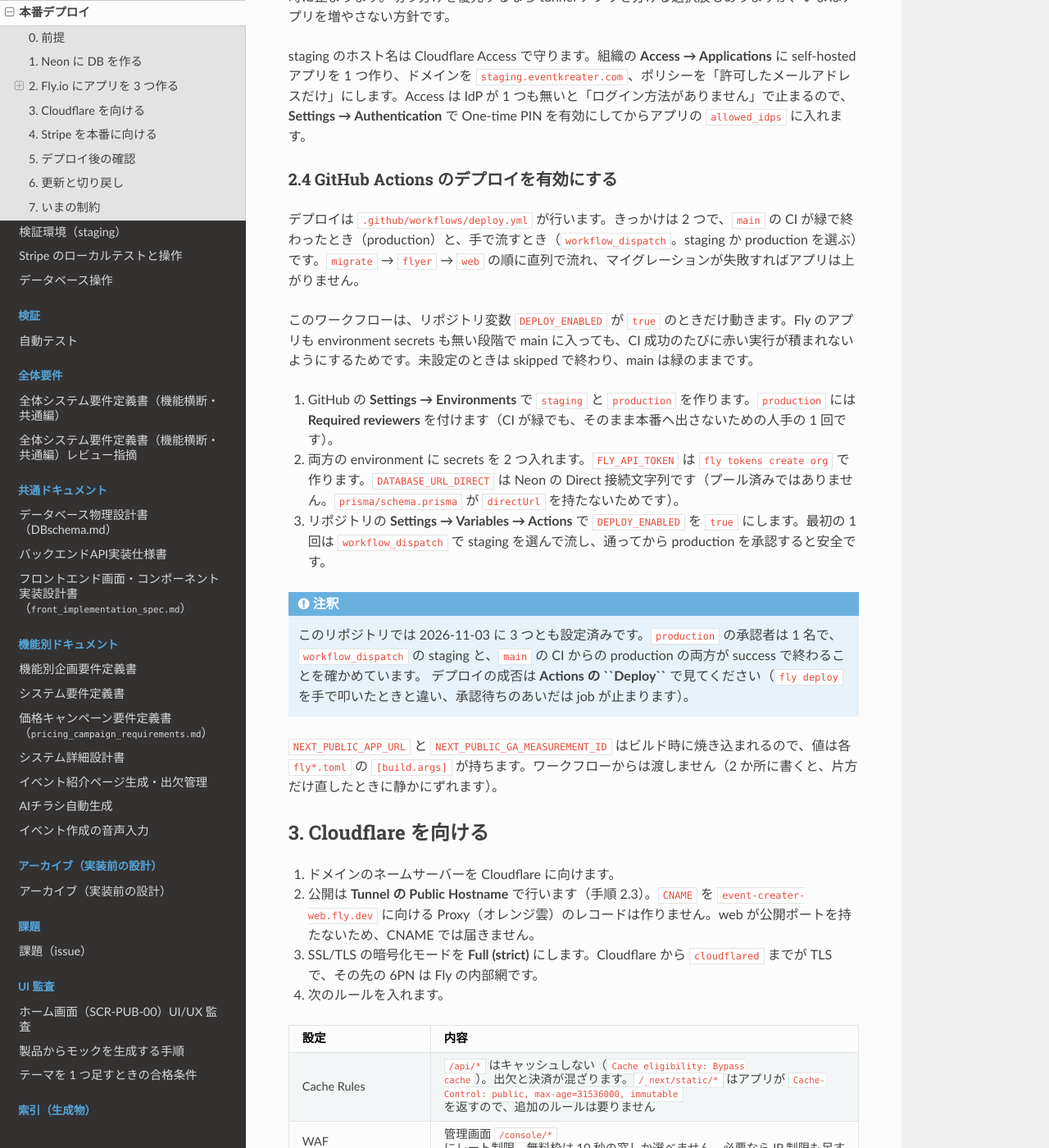
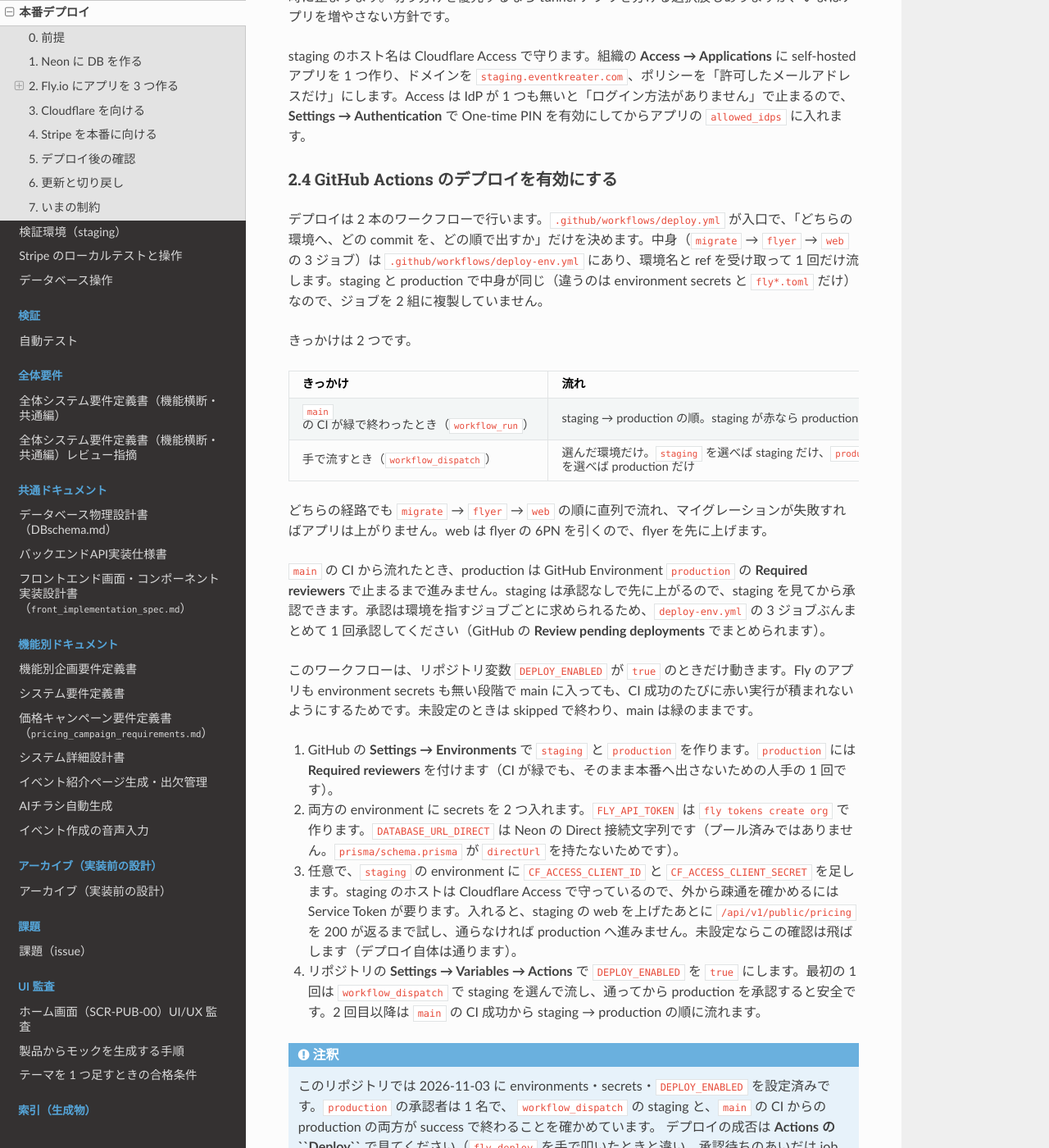
Before and after one commit to HirofumiSato/EventKreater, a Sphinx documentation site: the page built from docs/deploy.rst, in a window 1280 px wide and 1400 px high, scrolled down 9995 px. Shown: the whole window at 82% size. Built offline with Sphinx 7.4.7 and the Read the Docs theme 3.1.0, drawn with Linux system fonts in a browser that asks for light colours; some of the changed text lies outside the part shown.

Commit message:
deploy: main の CI 成功で staging、承認後に production へ流す (#140)
workflow_run が環境式で production へ固定されていたため、staging へは手で
workflow_dispatch を流すしかなく、staging を見ずに本番を承認する形になっていた。
deploy.yml を入口だけにし、migrate -> flyer -> web の 3 ジョブを deploy-env.yml
(workflow_call) へ移して、staging -> production を needs でつなぐ。

- environment は呼ばれる側のジョブが宣言し、呼ぶ側は secrets: inherit で渡す
- 必須 secret は required: true にして、渡し忘れが空文字で静かに通るのを止める
- concurrency は環境ごとに呼ぶ側のジョブへ置き、staging が本番の承認待ちに
  巻き込まれないようにする
- staging だけ、Cloudflare Access の Service Token があるときに pricing の
  200 を見る step を足す (未設定なら飛ばす)
- deploy.rst / staging.rst の記述をコードに合わせ、doc-index を再生成

Co-authored-by: Cursor <cursoragent@cursor.com>

```diff
--- a/docs/deploy.rst
+++ b/docs/deploy.rst
@@ -460,19 +460,43 @@ staging のホスト名は Cloudflare Access で守ります。組織の **Acces
 2.4 GitHub Actions のデプロイを有効にする
 ^^^^^^^^^^^^^^^^^^^^^^^^^^^^^^^^^^^^^^^^^^
 
-デプロイは ``.github/workflows/deploy.yml`` が行います。きっかけは 2 つで、``main`` の CI が緑で終わったとき（production）と、手で流すとき（``workflow_dispatch``。staging か production を選ぶ）です。``migrate`` → ``flyer`` → ``web`` の順に直列で流れ、マイグレーションが失敗すればアプリは上がりません。
+デプロイは 2 本のワークフローで行います。``.github/workflows/deploy.yml`` が入口で、「どちらの環境へ、どの commit を、どの順で出すか」だけを決めます。中身（``migrate`` → ``flyer`` → ``web`` の 3 ジョブ）は ``.github/workflows/deploy-env.yml`` にあり、環境名と ref を受け取って 1 回だけ流します。staging と production で中身が同じ（違うのは environment secrets と ``fly*.toml`` だけ）なので、ジョブを 2 組に複製していません。
+
+きっかけは 2 つです。
+
+.. list-table::
+   :header-rows: 1
+   :widths: 24 76
+
+   * - きっかけ
+     - 流れ
+   * - ``main`` の CI が緑で終わったとき（``workflow_run``）
+     - staging → production の順。staging が赤なら production は走らない
+   * - 手で流すとき（``workflow_dispatch``）
+     - 選んだ環境だけ。``staging`` を選べば staging だけ、``production`` を選べば production だけ
+
+どちらの経路でも ``migrate`` → ``flyer`` → ``web`` の順に直列で流れ、マイグレーションが失敗すればアプリは上がりません。web は flyer の 6PN を引くので、flyer を先に上げます。
+
+``main`` の CI から流れたとき、production は GitHub Environment ``production`` の **Required reviewers** で止まるまで進みません。staging は承認なしで先に上がるので、staging を見てから承認できます。承認は環境を指すジョブごとに求められるため、``deploy-env.yml`` の 3 ジョブぶんまとめて 1 回承認してください（GitHub の **Review pending deployments** でまとめられます）。
 
 このワークフローは、リポジトリ変数 ``DEPLOY_ENABLED`` が ``true`` のときだけ動きます。Fly のアプリも environment secrets も無い段階で main に入っても、CI 成功のたびに赤い実行が積まれないようにするためです。未設定のときは skipped で終わり、main は緑のままです。
 
 1. GitHub の **Settings → Environments** で ``staging`` と ``production`` を作ります。``production`` には **Required reviewers** を付けます（CI が緑でも、そのまま本番へ出さないための人手の 1 回です）。
 2. 両方の environment に secrets を 2 つ入れます。``FLY_API_TOKEN`` は ``fly tokens create org`` で作ります。``DATABASE_URL_DIRECT`` は Neon の Direct 接続文字列です（プール済みではありません。``prisma/schema.prisma`` が ``directUrl`` を持たないためです）。
-3. リポジトリの **Settings → Variables → Actions** で ``DEPLOY_ENABLED`` を ``true`` にします。最初の 1 回は ``workflow_dispatch`` で staging を選んで流し、通ってから production を承認すると安全です。
+3. 任意で、``staging`` の environment に ``CF_ACCESS_CLIENT_ID`` と ``CF_ACCESS_CLIENT_SECRET`` を足します。staging のホストは Cloudflare Access で守っているので、外から疎通を確かめるには Service Token が要ります。入れると、staging の web を上げたあとに ``/api/v1/public/pricing`` を 200 が返るまで試し、通らなければ production へ進みません。未設定ならこの確認は飛ばします（デプロイ自体は通ります）。
+4. リポジトリの **Settings → Variables → Actions** で ``DEPLOY_ENABLED`` を ``true`` にします。最初の 1 回は ``workflow_dispatch`` で staging を選んで流し、通ってから production を承認すると安全です。2 回目以降は ``main`` の CI 成功から staging → production の順に流れます。
 
 .. note::
 
-   このリポジトリでは 2026-11-03 に 3 つとも設定済みです。``production`` の承認者は 1 名で、
+   このリポジトリでは 2026-11-03 に environments・secrets・``DEPLOY_ENABLED`` を設定済みです。``production`` の承認者は 1 名で、
    ``workflow_dispatch`` の staging と、``main`` の CI からの production の両方が success で終わることを確かめています。
    デプロイの成否は **Actions の ``Deploy``** で見てください（``fly deploy`` を手で叩いたときと違い、承認待ちのあいだは job が止まります）。
+
+   ``main`` の CI から staging → production の順に流す形は、同じ 2026-11-03 に後から入れました。
+   そのため上の確認は「1 環境だけを流す形」で取った記録で、連鎖そのものの実行はまだ通していません。
+   ``workflow_dispatch`` は 1 環境しか流さないので、連鎖は ``main`` へマージしたときの ``Deploy`` で確かめてください。
+   見るところは 2 つです。``Deploy`` に ``staging`` と ``production`` の 2 ジョブが並び、``staging`` が緑で終わること。
+   そのあと ``production`` が **Review pending deployments** で止まり、承認すると ``migrate`` → ``flyer`` → ``web`` が流れること。
 
 ``NEXT_PUBLIC_APP_URL`` と ``NEXT_PUBLIC_GA_MEASUREMENT_ID`` はビルド時に焼き込まれるので、値は各 ``fly*.toml`` の ``[build.args]`` が持ちます。ワークフローからは渡しません（2 か所に書くと、片方だけ直したときに静かにずれます）。
 
--- a/docs/staging.rst
+++ b/docs/staging.rst
@@ -72,7 +72,8 @@ web と flyer を、本番とは別のアプリとして ``nrt`` に作ります
 ``fly.toml`` は本番用なので、staging の操作では必ず ``--config`` で stg 側を指してください。
 
 2 回目以降は手元から ``fly deploy`` しなくても、GitHub Actions の ``Deploy`` が staging へ追従します。
-動かすには environment secrets とリポジトリ変数が要ります。設定は :doc:`deploy` の 2.4 を見てください。
+``main`` の CI が緑で終わると staging が先に上がり、そのあと本番が承認を挟んで続きます（:doc:`deploy` の 2.4）。
+動かすには environment secrets とリポジトリ変数が要ります。
 
 2.1 web を作る
 ^^^^^^^^^^^^^^
```
Also changed, not shown: docs/doc-index.json, 2 other files.
